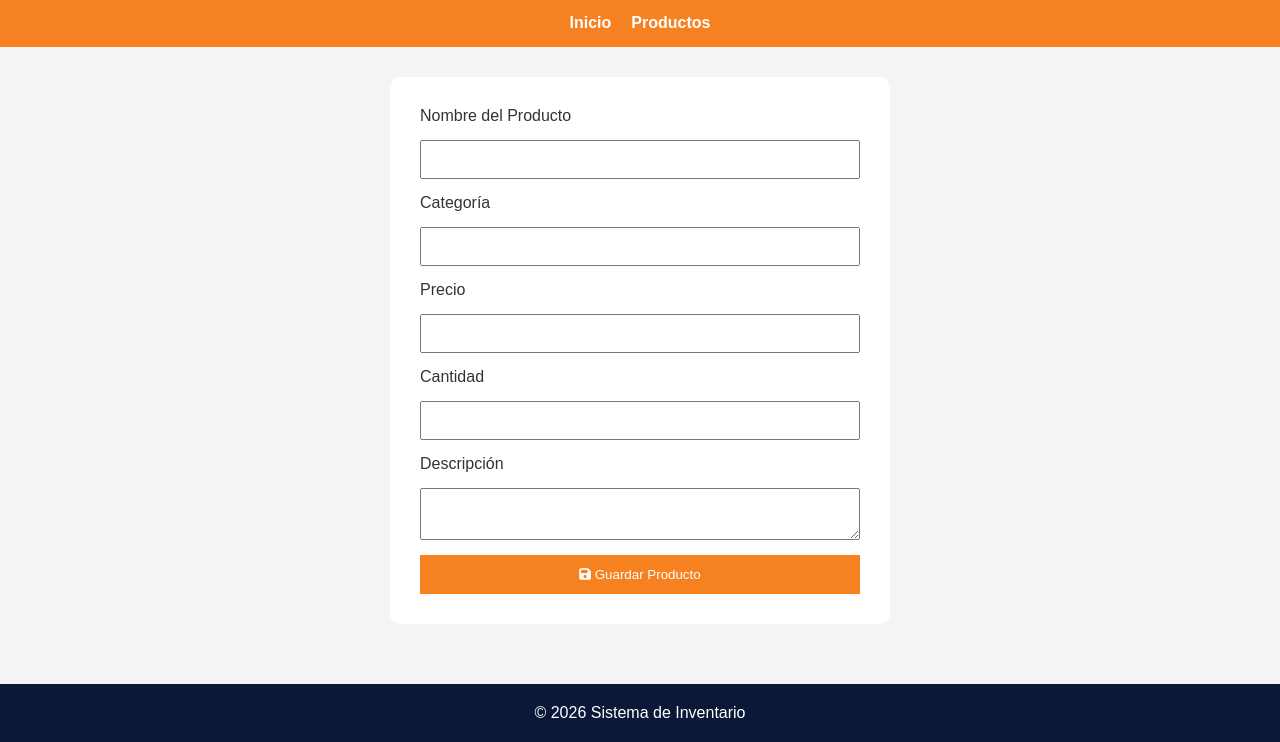
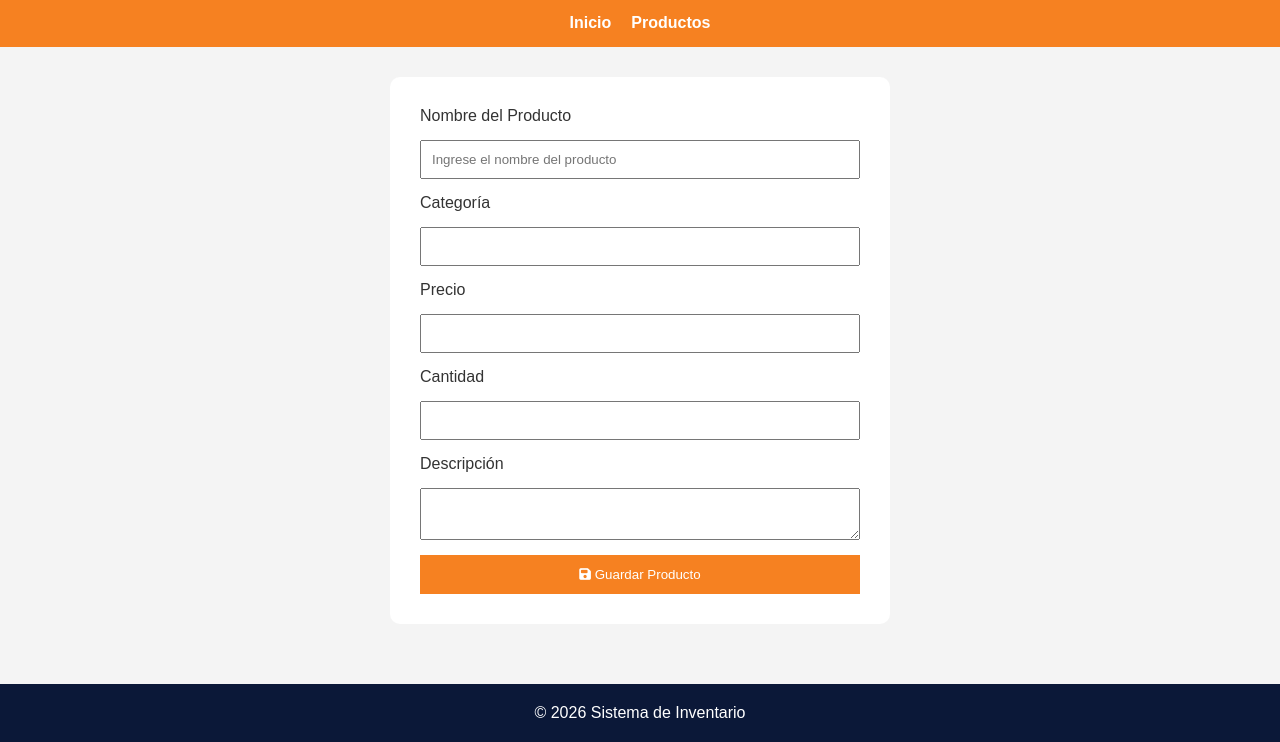
Before and after one commit to Junior-Sanchez15/ProyectoInventario, a plain HTML site: page productos.html in a window 1280 px wide. Shown: the part 78-820 px from the top of the page. Drawn offline with Linux system fonts and the light colour scheme.

Commit message:
feat: formulario de productos

```diff
--- a/productos.html
+++ b/productos.html
@@ -30,7 +30,7 @@
         <form class="formulario">
 
             <label>Nombre del Producto</label>
-            <input type="text">
+            <input type="text" placeholder="Ingrese el nombre del producto">
 
             <label>Categoría</label>
             <input type="text">
```
